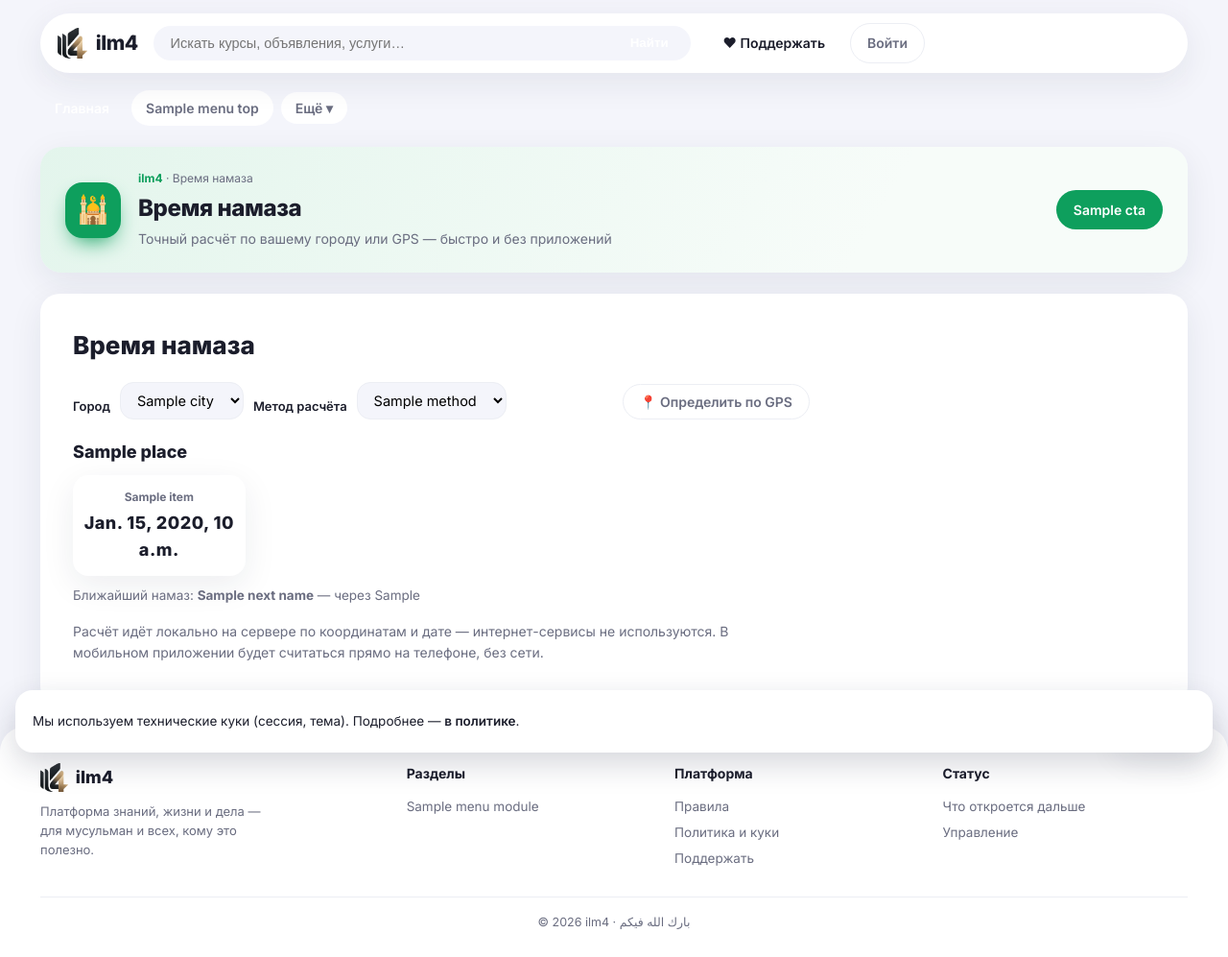
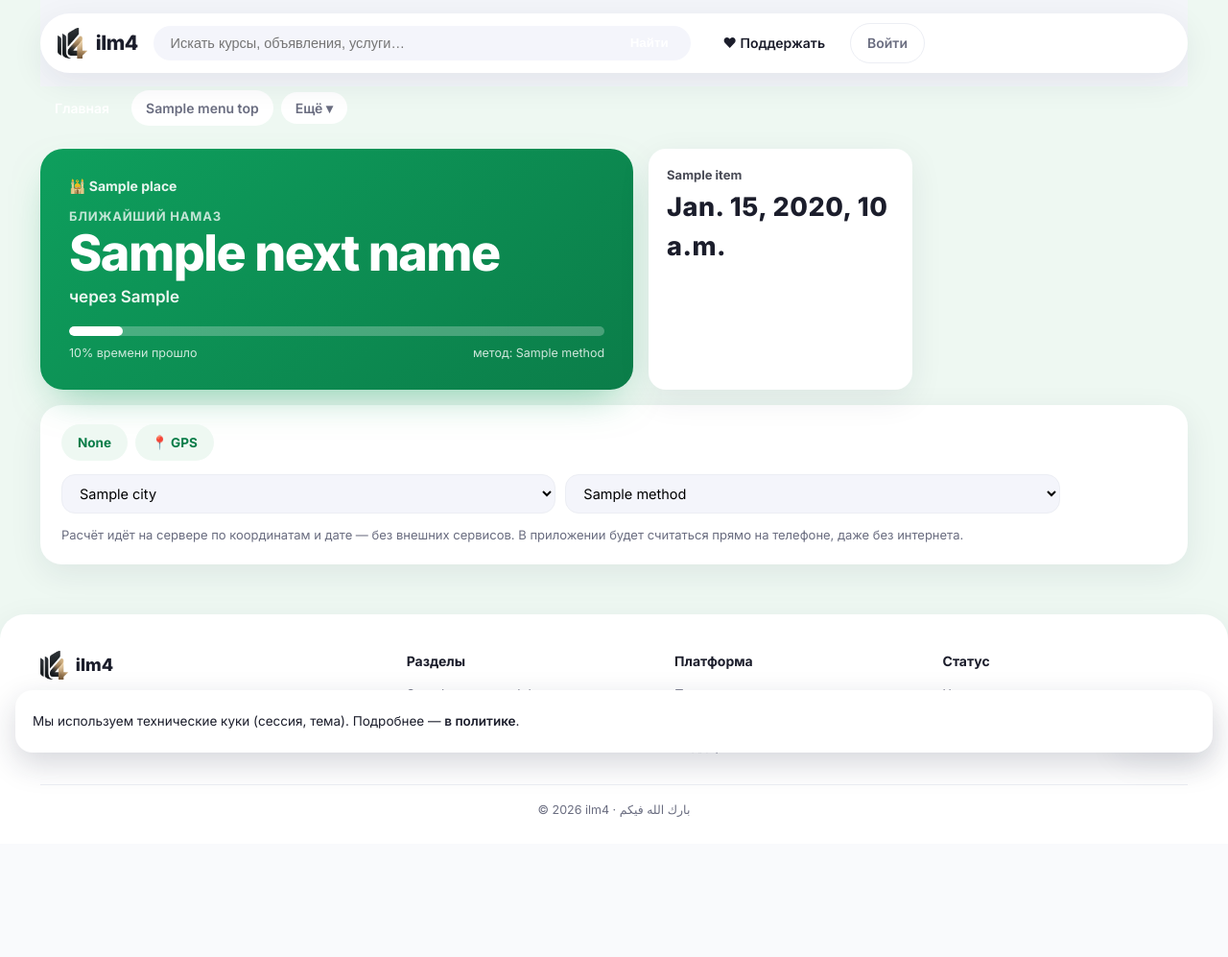
Before and after one commit to alt-c137/ilm4, a Django app: template apps/prayer/templates/prayer/index.html in a window 1280 px wide. Shown: the whole page at 96% size. After the commit the page ends 851 px from the top, so only its background shows below. Run offline with Django 5.2, Linux system fonts and the light colour scheme; the template is opened without the code that fills it: most values are stand-ins (such as "Sample title", 1, 10 or a date in 2020); parts of the project's set-up code (start-up, migrations or seed data) failed here and were passed over.

Commit message:
Сервис-редизайн v4: Намаз-дашборд (прогресс до намаза, плитки, чипсы городов), ilmbuy с сайдбаром категорий, форум-лента с аватарами; фоны-характеры body для всех разделов

```diff
--- a/apps/prayer/templates/prayer/index.html
+++ b/apps/prayer/templates/prayer/index.html
@@ -1,54 +1,63 @@
 {% extends 'base.html' %}
+{% load prayer_tags %}
 {% block title %}Время намаза — {{ block.super }}{% endblock %}
+{% block body_class %}s-prayer{% endblock %}
 
 {% block content %}
-{% include 'includes/section_hero.html' with icon="🕌" title="Время намаза" desc="Точный расчёт по вашему городу или GPS — быстро и без приложений" class="prayer" %}
-<div class="page">
-  <h1>Время намаза</h1>
+<div class="svc svc--prayer">
 
-  <form method="get" class="prayer__form">
-    <label for="city">Город</label>
-    <select name="city" id="city">
-      {% for key, name in cities.items %}
-        <option value="{{ key }}"{% if key == city_key %} selected{% endif %}>{{ name }}</option>
+  <div class="prayer__hero">
+    <div class="prayer__hero-main">
+      <div class="prayer__hero-kicker">🕌 {{ place }}</div>
+      <div class="prayer__hero-next">Ближайший намаз</div>
+      <div class="prayer__hero-name">{{ next_name }}</div>
+      <div class="prayer__hero-left">через {{ next_left }}</div>
+      <div class="prayer__bar"><span style="width: {{ progress }}%"></span></div>
+      <div class="prayer__bar-meta"><span>{{ progress }}% времени прошло</span><span>метод: {{ method }}</span></div>
+    </div>
+    <div class="prayer__tiles">
+      {% for it in items %}
+      <div class="ptile{% if it.soon %} ptile--next{% elif it.passed %} ptile--passed{% endif %}">
+        <div class="ptile__name">{{ it.label }}</div>
+        <div class="ptile__time">{{ it.time }}</div>
+        {% if it.soon %}<div class="ptile__mark">→ следующий</div>{% elif it.passed %}<div class="ptile__mark">✓</div>{% endif %}
+      </div>
       {% endfor %}
-    </select>
-    <label for="method">Метод расчёта</label>
-    <select name="method" id="method">
-      {% for key, name in methods.items %}
-        <option value="{{ key }}"{% if key == method %} selected{% endif %}>{{ name }}</option>
+    </div>
+  </div>
+
+  <div class="prayer__panel">
+    <div class="prayer__chips">
+      {% for ck in top_cities %}
+      <a class="chip{% if ck == city_key %} chip--on{% endif %}" href="?city={{ ck }}">{{ cities|get_item:ck }}</a>
       {% endfor %}
-    </select>
-    <button type="submit" class="btn btn--p">Показать</button>
-    <button type="button" class="btn btn--g" id="gps-btn">📍 Определить по GPS</button>
-  </form>
+      <a class="chip" href="#" id="gps-btn2">📍 GPS</a>
+    </div>
+    <form method="get" class="prayer__row">
+      <select name="city" aria-label="Город">
+        {% for key, name in cities.items %}<option value="{{ key }}"{% if key == city_key %} selected{% endif %}>{{ name }}</option>{% endfor %}
+      </select>
+      <select name="method" aria-label="Метод расчёта">
+        {% for key, name in methods.items %}<option value="{{ key }}"{% if key == method %} selected{% endif %}>{{ name }}</option>{% endfor %}
+      </select>
+      <button type="submit" class="btn btn--p">Показать</button>
+    </form>
+    <p class="prayer__note">Расчёт идёт на сервере по координатам и дате — без внешних сервисов.
+       В приложении будет считаться прямо на телефоне, даже без интернета.</p>
+  </div>
 
-  <h2 class="page__h2">{{ place }}</h2>
-  <div class="prayer prayer--page">
-    {% for it in items %}
-      <div class="prayer__item{% if it.soon %} on{% endif %}">
-        <span class="prayer__n">{{ it.label }}</span>
-        <span class="prayer__t">{{ it.time }}</span>
-      </div>
-    {% endfor %}
-  </div>
-  <p class="prayer__next">Ближайший намаз: <b>{{ next_name }}</b> — через {{ next_left }}</p>
-  <p class="page__hint">Расчёт идёт локально на сервере по координатам и дате —
-    интернет-сервисы не используются. В мобильном приложении будет считаться
-    прямо на телефоне, без сети.</p>
 </div>
 
 <script>
-// GPS: берём координаты браузера и часовой пояс, перезагружаем страницу с ними
-document.getElementById('gps-btn').addEventListener('click', function () {
+document.getElementById('gps-btn2').addEventListener('click', function (e) {
+  e.preventDefault();
   if (!navigator.geolocation) { alert('Геолокация недоступна'); return; }
   navigator.geolocation.getCurrentPosition(function (pos) {
     var tz = -new Date().getTimezoneOffset() / 60;
-    var q = '?lat=' + pos.coords.latitude.toFixed(4) +
-            '&lon=' + pos.coords.longitude.toFixed(4) +
-            '&tz=' + tz + '&label=' + encodeURIComponent('Моё местоположение');
-    window.location.search = q;
-  }, function () { alert('Не удалось получить координаты — разреши доступ к геолокации'); });
+    window.location.search = '?lat=' + pos.coords.latitude.toFixed(4) +
+      '&lon=' + pos.coords.longitude.toFixed(4) + '&tz=' + tz +
+      '&label=' + encodeURIComponent('Моё местоположение');
+  }, function () { alert('Не удалось получить координаты'); });
 });
 </script>
 {% endblock %}
--- a/apps/prayer/templatetags/prayer_tags.py
+++ b/apps/prayer/templatetags/prayer_tags.py
@@ -5,6 +5,12 @@
 from ..cities import CITIES, DEFAULT_CITY
 
 register = template.Library()
+
+
+@register.filter
+def get_item(dictionary, key):
+    """{{ cities|get_item:city_key }} — доступ по ключу в шаблоне."""
+    return (dictionary or {}).get(key)
 
 
 @register.simple_tag
--- a/static/css/base.css
+++ b/static/css/base.css
@@ -185,6 +185,71 @@
 .sw{width:24px;height:24px;border-radius:50%;border:2px solid #fff;outline:1px solid var(--line);cursor:pointer;padding:0;transition:.15s}
 .sw:hover{transform:scale(1.12)}.sw.on{outline:2px solid var(--ink);transform:scale(1.12)}
 
+/* ==== СЕРВИСЫ: каждый раздел — свой мир (v4) ==== */
+body.s-prayer{background:#eef8f2}
+body.s-buy{background:#f3f2fc}
+body.s-forum{background:#f6f2fd}
+body.s-nikah{background:#fdf2f8}
+body.s-map{background:#eef7f9}
+body.s-health{background:#fdf2f3}
+body.s-news{background:#f0f5fd}
+body.s-jobs{background:#fdf7ec}
+body.s-migration{background:#eef6fd}
+body.s-services{background:#faf7f1}
+body.s-library{background:#fdf3f5}
+body.s-chat{background:#f2f3f8}
+body.s-wallet{background:#eff9f4}
+
+/* --- НАМАЗ: дашборд-сервис --- */
+.svc{padding:6px 0 30px}
+.prayer__hero{display:grid;grid-template-columns:1.1fr 1fr;gap:16px;margin:10px 0 16px}
+.prayer__hero-main{background:linear-gradient(140deg,#0e9f5d,#0b7d49);border-radius:24px;color:#fff;padding:28px 30px;box-shadow:0 18px 44px -18px rgba(14,159,93,.55);display:flex;flex-direction:column;justify-content:center}
+.prayer__hero-kicker{font-size:14px;font-weight:700;opacity:.9;margin-bottom:10px}
+.prayer__hero-next{font-size:13px;letter-spacing:.8px;text-transform:uppercase;opacity:.75;font-weight:700}
+.prayer__hero-name{font-size:52px;font-weight:800;letter-spacing:-1.5px;line-height:1.05;margin:2px 0 4px}
+.prayer__hero-left{font-size:17px;font-weight:600;opacity:.92;margin-bottom:18px}
+.prayer__bar{height:10px;border-radius:8px;background:rgba(255,255,255,.25);overflow:hidden}
+.prayer__bar span{display:block;height:100%;border-radius:8px;background:#fff;transition:width 1s ease}
+.prayer__bar-meta{display:flex;justify-content:space-between;font-size:12.5px;opacity:.8;margin-top:8px}
+.prayer__tiles{display:grid;grid-template-columns:repeat(2,1fr);gap:12px}
+.ptile{background:var(--card);border-radius:18px;padding:16px 18px;box-shadow:var(--shadow);border:1.5px solid transparent;transition:.2s}
+.ptile:hover{transform:translateY(-2px)}
+.ptile--next{background:linear-gradient(140deg,#12b268,#0e9f5d);color:#fff;box-shadow:0 14px 30px -14px rgba(14,159,93,.6)}
+.ptile--passed{opacity:.62}
+.ptile__name{font-size:13px;font-weight:700;opacity:.8}
+.ptile__time{font-size:27px;font-weight:800;letter-spacing:.5px;margin-top:2px}
+.ptile__mark{font-size:11.5px;font-weight:700;margin-top:4px;opacity:.85}
+.prayer__panel{background:var(--card);border-radius:22px;padding:20px 22px;box-shadow:var(--shadow)}
+.prayer__chips{display:flex;gap:8px;flex-wrap:wrap;margin-bottom:14px}
+.chip{padding:8px 16px;border-radius:30px;background:#eef8f2;color:#0b7d49;font-size:13.5px;font-weight:700;transition:.15s;border:1.5px solid transparent}
+.chip:hover{background:#dcefe4}
+.chip--on{background:#0e9f5d;color:#fff;box-shadow:0 8px 18px -8px rgba(14,159,93,.6)}
+.prayer__row{display:flex;gap:10px;flex-wrap:wrap}
+.prayer__row select{flex:1;min-width:200px;border:1.5px solid var(--line);border-radius:14px;padding:10px 14px;font-size:14.5px;background:var(--bg);outline:none;font-family:inherit}
+.prayer__note{font-size:13px;color:var(--ink-soft);margin-top:12px}
+@media(max-width:900px){.prayer__hero{grid-template-columns:1fr}}
+
+/* --- FORUM: лента вопросов --- */
+.feed{display:flex;flex-direction:column;gap:12px}
+.qa{display:flex;gap:14px;background:var(--card);border-radius:18px;padding:16px 18px;box-shadow:var(--shadow);transition:.18s;border:1.5px solid transparent}
+.qa:hover{transform:translateY(-2px);border-color:rgba(124,58,237,.35);box-shadow:var(--shadow-lg)}
+.qa__ava{width:46px;height:46px;border-radius:50%;flex:none;display:grid;place-items:center;font-weight:800;font-size:18px;color:#fff;background:linear-gradient(140deg,#7c3aed,#a78bfa)}
+.qa__body{flex:1;min-width:0}
+.qa__t{font-size:15.5px;font-weight:700;line-height:1.35}
+.qa__meta{font-size:12.5px;color:var(--ink-soft);margin-top:3px}
+.qa__count{flex:none;align-self:center;text-align:center;background:#f6f2fd;border-radius:14px;padding:8px 12px;min-width:56px}
+.qa__count b{display:block;font-size:17px;color:#7c3aed}
+.qa__count span{font-size:11px;color:var(--ink-soft)}
+
+/* --- MARKET: сайдбар категорий --- */
+.market{display:grid;grid-template-columns:230px 1fr;gap:18px;align-items:start}
+.mside{background:var(--card);border-radius:20px;padding:14px;box-shadow:var(--shadow);position:sticky;top:86px}
+.mside__h{font-size:12px;font-weight:800;letter-spacing:.8px;text-transform:uppercase;color:var(--ink-soft);padding:6px 10px 8px}
+.mside a{display:flex;align-items:center;gap:10px;padding:9px 12px;border-radius:12px;font-size:14px;font-weight:600;color:var(--ink);transition:.14s}
+.mside a:hover{background:#eceaff;color:#5646e8}
+.mside a.on{background:var(--accent);color:#fff;box-shadow:0 8px 18px -8px rgba(109,94,252,.6)}
+@media(max-width:900px){.market{grid-template-columns:1fr}.mside{position:static;display:flex;flex-wrap:wrap;gap:6px}.mside__h{width:100%}}
+
 /* шапка раздела — у каждого сервиса свой характер (редизайн v2) */
 .shero{--sh-bg1:var(--accent-soft);--sh-bg2:var(--card);--sh-ink:var(--accent-d);
   display:flex;align-items:center;gap:18px;flex-wrap:wrap;
--- a/templates/base.html
+++ b/templates/base.html
@@ -12,7 +12,7 @@
 <link rel="stylesheet" href="{% static 'css/base.css' %}">
 {% if current_theme %}<style>:root{--accent:{{ current_theme.accent }};--accent-d:{{ current_theme.accent_d }};--accent-soft:{{ current_theme.accent_soft }}}</style>{% endif %}
 </head>
-<body>
+<body class="{% block body_class %}{% endblock %}">
 {% include 'includes/messages.html' %}
 <div class="wrap">
   <header class="top"><div class="top__row">
```
Also changed, not shown: apps/forum/templates/forum/list.html (+22 -17 lines), apps/market/templates/market/list.html (+27 -19 lines), apps/prayer/services.py (+16 -0 lines), apps/prayer/views.py (+13 -4 lines).
